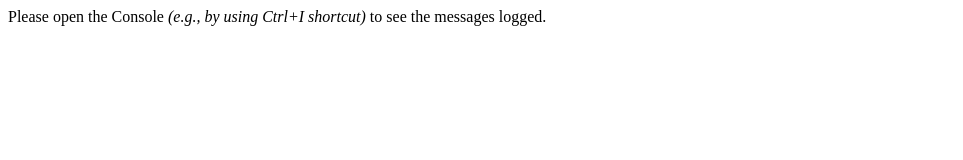
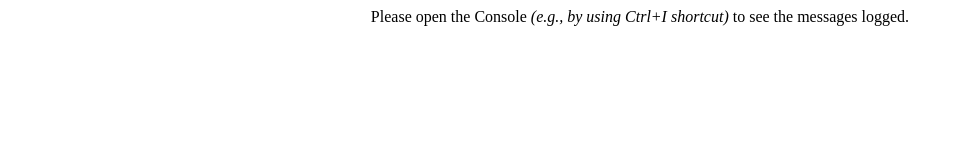
Before and after one commit to haqer1/log4js, a website with bundled scripts: page demo/index.html in a window 1280 px wide. Shown: the whole page, without its empty margins (0-963 px from the left). Built offline with nearby package versions, Linux system fonts and the light colour scheme.

Commit message:
demo: Minor CSS tweak

```diff
--- a/demo/style.css
+++ b/demo/style.css
@@ -1,3 +1,6 @@
 .eg {
-	font-style: italic
+	font-style: italic;
 }
+#greeting {
+	text-align: center
+}
```
